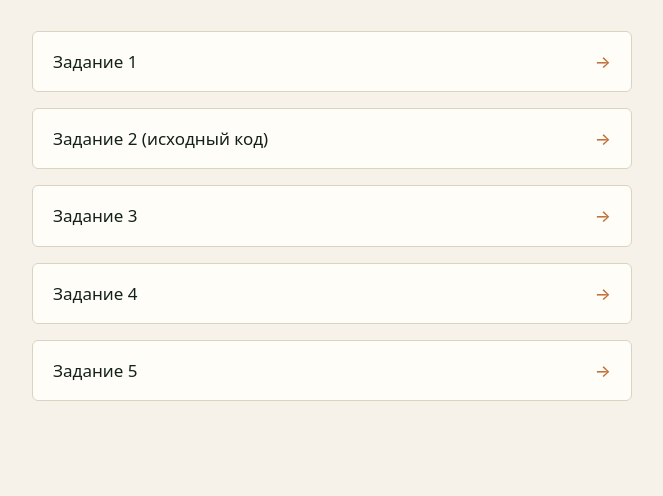
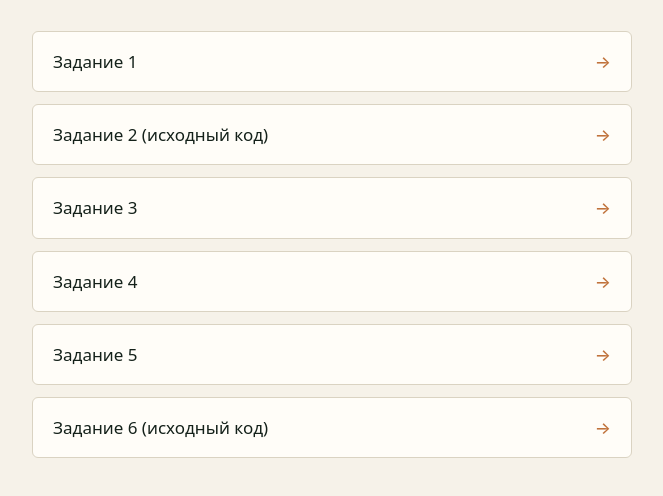
Before and after one commit to belugin-a/web-app-dev, a plain HTML site: page index.html in a window 1280 px wide. Shown: the part 160-656 px from the top of the page, without its empty margins (308-971 px from the left). Drawn offline with Linux system fonts and the light colour scheme.

Commit message:
index: добавлено задание 6

```diff
--- a/index.html
+++ b/index.html
@@ -12,19 +12,18 @@
   <h1>Практические задания</h1>
   <ul>
     <li><a href="task-1/index.html" target="_blank" rel="noopener noreferrer">Задание 1</a></li>
-  </ul>
-  <ul>
+
     <li><a href="https://github.com/belugin-a/web-app-dev/tree/master/task-2" target="_blank"
         rel="noopener noreferrer">Задание 2 (исходный код)</a></li>
-  </ul>
-  <ul>
+
     <li><a href="task-3/index.html" target="_blank" rel="noopener noreferrer">Задание 3</a></li>
-  </ul>
-  <ul>
+
     <li><a href="task-4/index.html" target="_blank" rel="noopener noreferrer">Задание 4</a></li>
-  </ul>
-  <ul>
+
     <li><a href="task-5/index.html" target="_blank" rel="noopener noreferrer">Задание 5</a></li>
+
+    <li><a href="https://github.com/belugin-a/web-app-dev/tree/master/task-6" target="_blank"
+    rel="noopener noreferrer">Задание 6 (исходный код)</a></li>
   </ul>
 </body>
 
```
